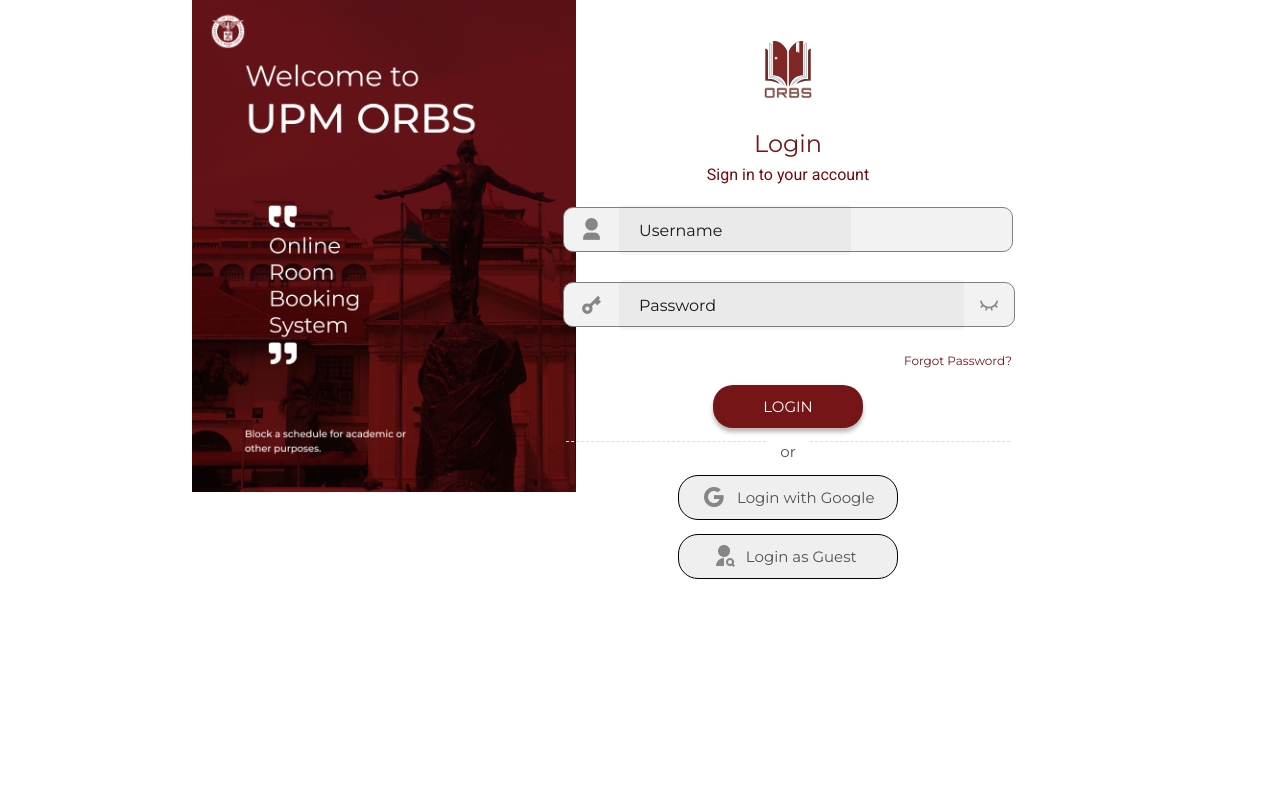
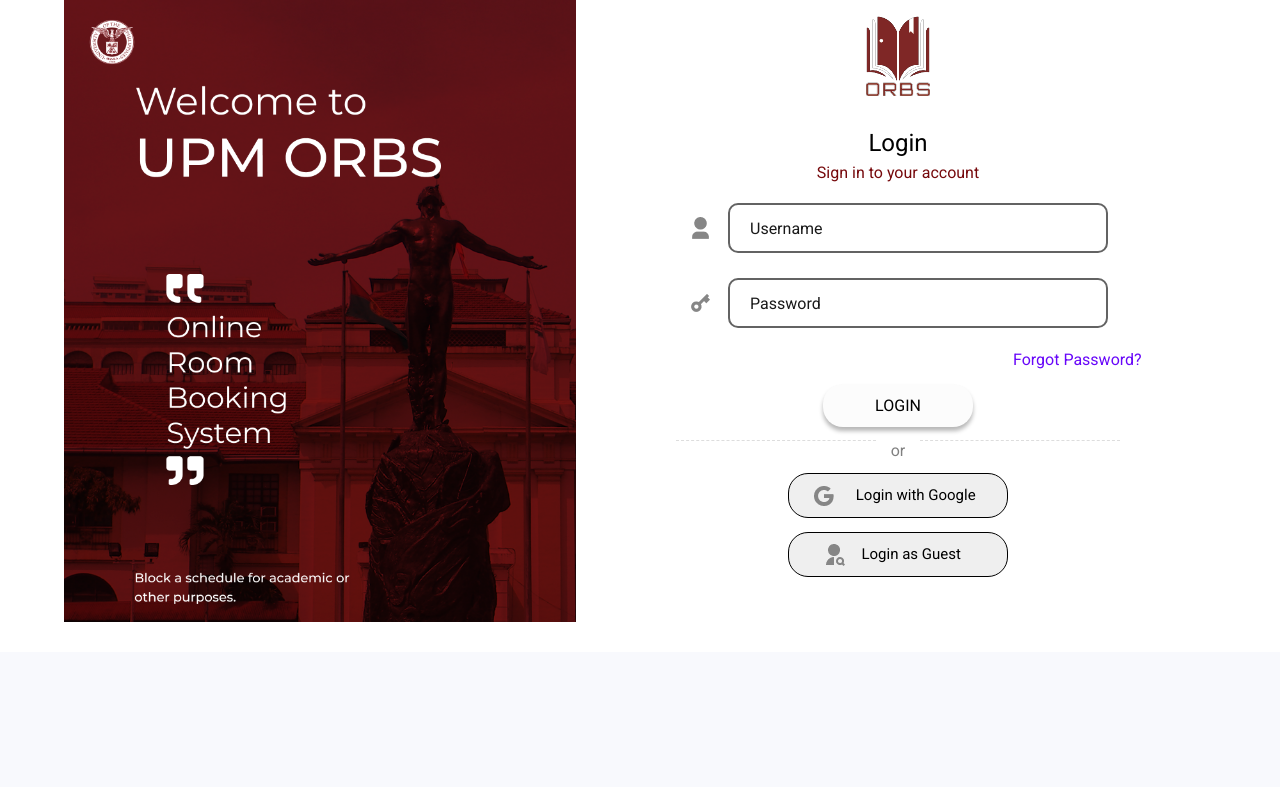
Before and after one commit to sjsaluta/UPM-ORBS-1.1.0, a Django app: page /accounts/login/ in a window 1280 px wide. Shown: the top 787 px of the page. Run offline with Django 4.2, Linux system fonts and the light colour scheme; parts of the project's set-up code (start-up, migrations or seed data) failed here and were passed over; some libraries are stand-ins or nearby versions.

Commit message:
Fixed login page

```diff
--- a/static/css/login.css
+++ b/static/css/login.css
@@ -6,7 +6,7 @@
   background-color: var(--white);
   border: 1px none;
   display: flex;
-  gap: 20px;
+  gap: 130px;
   min-width: 100%;
 }
 
@@ -23,7 +23,8 @@
   display: flex;
   flex-direction: column;
   gap: 110px;
-  padding: 88px 0;
+  margin-top: 60px;
+  /* padding: 88px 0; */
   width: 684px;
 }
 
@@ -34,14 +35,14 @@
   display: flex;
   flex-direction: column;
   gap: 40px;
-  min-height: 588px;
+  min-height: 80%;
   width: 450px;
 }
 
 
 .login-button {
   align-items: flex-start;
-  background-color: var(--falu-red);
+  background-color: rgb(252, 252, 252);
   border: 1px none;
   border-radius: 20px;
   box-shadow: 0px 4px 4px #00000048;
@@ -51,6 +52,10 @@
   padding: 9px 50px;
 }
 
+.login-button:hover {
+  background-color: #990000; /* Green */
+  color: white;
+}
 
 .login {
   letter-spacing: 0;
@@ -84,11 +89,11 @@
 
 
 .username-2 {
-  align-items: center;
+  align-items: flex-start;
   background-color: var(--concrete);
-  border: 1px solid;
+  /* border: 1px solid;
   border-color: var(--gunsmoke);
-  border-radius: 10px;
+  border-radius: 10px; */
   display: flex;
   gap: 15px;
   height: 45px;
@@ -119,9 +124,9 @@
 .username {
   align-items: flex-start;
   background-color: var(--concrete);
-  border: 1px solid;
+  /* border: 1px solid;
   border-color: var(--gunsmoke);
-  border-radius: 10px;
+  border-radius: 10px; */
   display: flex;
   gap: 15px;
   height: 45px;
@@ -220,7 +225,8 @@
 .login-as-guest-button:hover {
   align-items: flex-start;
   border: 1px solid;
-  background-color: var(--falu-red);
+  background-color: #990000;
+  color: white;
   border-radius: 20px;
   display: flex;
   gap: 10px;
@@ -261,10 +267,13 @@
   padding: 9px 23px;
 }
 
+
+
 .login-with-google-button:hover {
   align-items: flex-start;
   border: 1px solid;
-  background-color: var(--falu-red);
+  background-color: #990000;
+  color: white;
   border-radius: 20px;
   display: flex;
   gap: 10px;
--- a/templates/accounts/login.html
+++ b/templates/accounts/login.html
@@ -1,6 +1,12 @@
 <!DOCTYPE html>
 <html lang="en">
-	{% load static %}
+        {% load static %}
+        <style>
+                input:-webkit-autofill {
+                -webkit-box-shadow: 0 0 0px 1000px white inset;
+                -webkit-text-fill-color: rgb(0, 0, 0) !important;
+}
+        </style>
     <head>
         <title>Login | Online Booking System</title>
         <meta charset="utf-8" />
@@ -12,18 +18,18 @@
         {%include 'css_modules.html'%}
         <link rel="stylesheet" href="{% static 'css/accounts.css' %}" />
         <link rel="stylesheet" href="{% static 'css/login.css'%}">
-        <link rel="stylesheet" href="{% static 'css/styleguide.css'%}">
+        <!-- <link rel="stylesheet" href="{% static 'css/styleguide.css'%}"> -->
     </head>
 
     <body>
         <div class="finalized-login-page screen">
         <img class="image-panel" src="{{MEDIA_URL}}login-image.png" alt="Image-Panel"
-                style="width:30%; height: 50%; margin-left: 15%"/>
+                style="width:40%; height: 60%; margin-left: 5%"/>
         <div class="form-panel" style="max-width:30%; height: 40%;">
         <img src="{{MEDIA_URL}}Logo_Navbar.png"
                 style="filter: hue-rotate(-48deg) saturate(6) grayscale(65%) drop-shadow(0 0 0 black);
-                height: 20%;
-                width: 20%;
+                height: 28%;
+                width: 28%;
                 margin-bottom:-28%;
                 margin-top:-15%;"/>
         {%if iserror%}
@@ -50,12 +56,12 @@
                 src="{{MEDIA_URL}}user-3-fill.png"
                 alt="user-3-fill"
         />
-        <div class="username-1 montserrat-normal-gunsmoke-15px"><div class="form-group">
-        <span class="montserrat-normal-gunsmoke-15px">
-        <input type="text" name="username" class="form-control" placeholder="Username">
-        </span>
-                </div>
-        </div>
+        <!-- <div class="username-1 montserrat-normal-gunsmoke-15px"><div class="form-group"> -->
+        <!-- <span class="montserrat-normal-gunsmoke-15px"> -->
+        <input type="text" name="username" class="form-control" placeholder="Username" style="background: white; border: 2px solid; border-color: rgb(99, 99, 99); border-radius: 10px; background: transparent;">
+        <!-- </span> -->
+        <!-- </div>
+        </div> -->
         </div>
         <div class="username-2">
         <img
@@ -63,18 +69,14 @@
                 src="{{MEDIA_URL}}key-2-fill.png"
                 alt="key-2-fill"
         />
-        <div class="password montserrat-normal-gunsmoke-15px">
-        <div class="form-group">
-        <span class="montserrat-normal-gunsmoke-15px">
-                <input type="password" name="password" class="form-control" placeholder="Password">
-        </span>
-        </div>
-        </div>
-        <img
-                class="eye-close-line"
-                src="{{MEDIA_URL}}eye-close-line.png"
-                alt="eye-close-line"
-        />
+        <!-- <div class="password montserrat-normal-gunsmoke-15px">
+        <div class="form-group"> -->
+        <!-- <span class="montserrat-normal-gunsmoke-15px"> -->
+                <input type="password" name="password" class="form-control" placeholder="Password" style="background: white; border: 2px solid; border-color: rgb(99, 99, 99); border-radius: 10px;">
+        <!-- </span> -->
+        <!-- </div>
+        </div> -->
+
         </div>
         </div>
         <div class="other-options">
```
Also changed, not shown: media/login-image.png.
